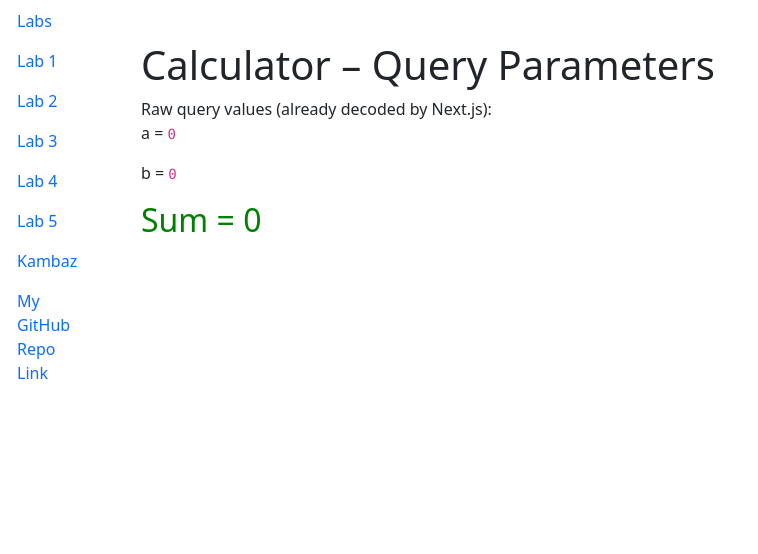
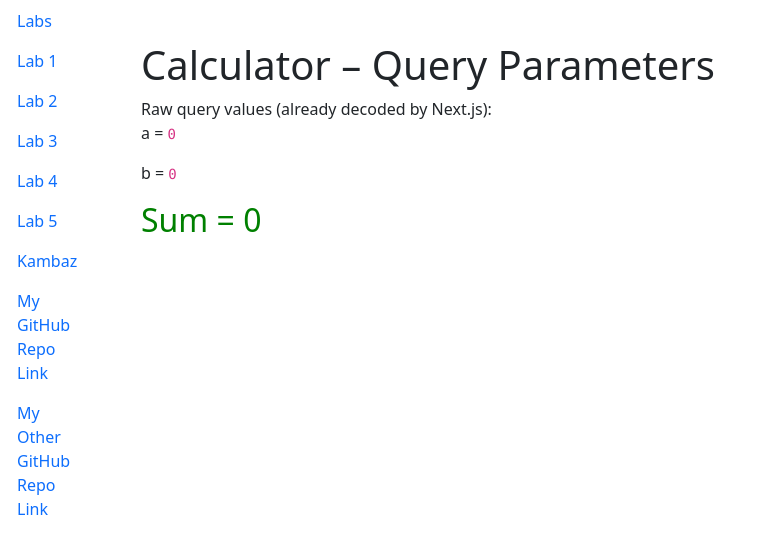
Before and after one commit to agrvspr/kambaz-next-js, a Next.js app: page /labs/lab4/url-encoding/query-params in a window 1280 px wide. Shown: the top 554 px of the page, without its empty margins (0-758 px from the left). Built offline with nearby package versions, Linux system fonts and the light colour scheme.

Commit message:
added otehr git link

```diff
--- a/app/labs/TOC.tsx
+++ b/app/labs/TOC.tsx
@@ -29,5 +29,7 @@ export default function TOC() {
          Kambaz </NavLink> </NavItem>
      <NavItem>
        <NavLink href="https://github.com/agrvspr/kambaz-next-js">My GitHub Repo Link</NavLink></NavItem>
+            <NavItem>
+       <NavLink href="https://github.com/agrvspr/kambaz-node-server-app">My Other GitHub Repo Link</NavLink></NavItem>
    </Nav>
  );}
```
